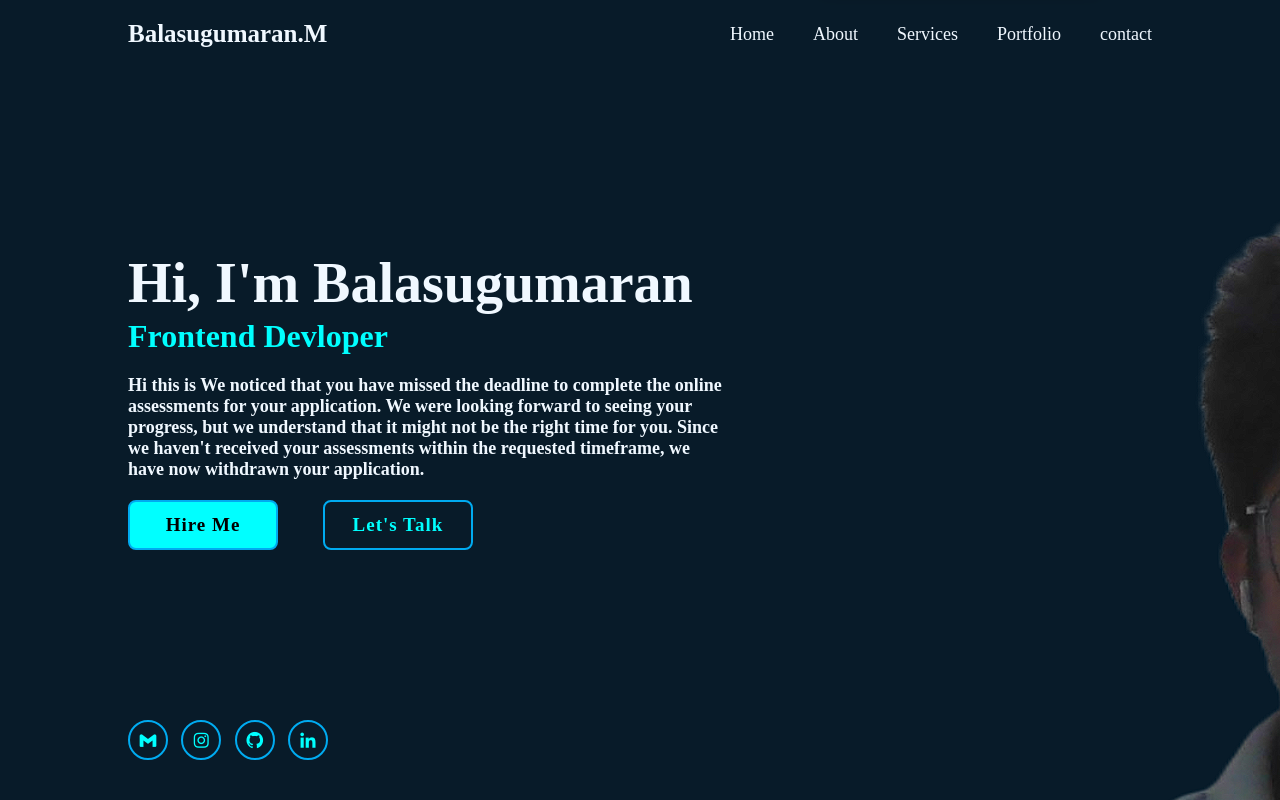
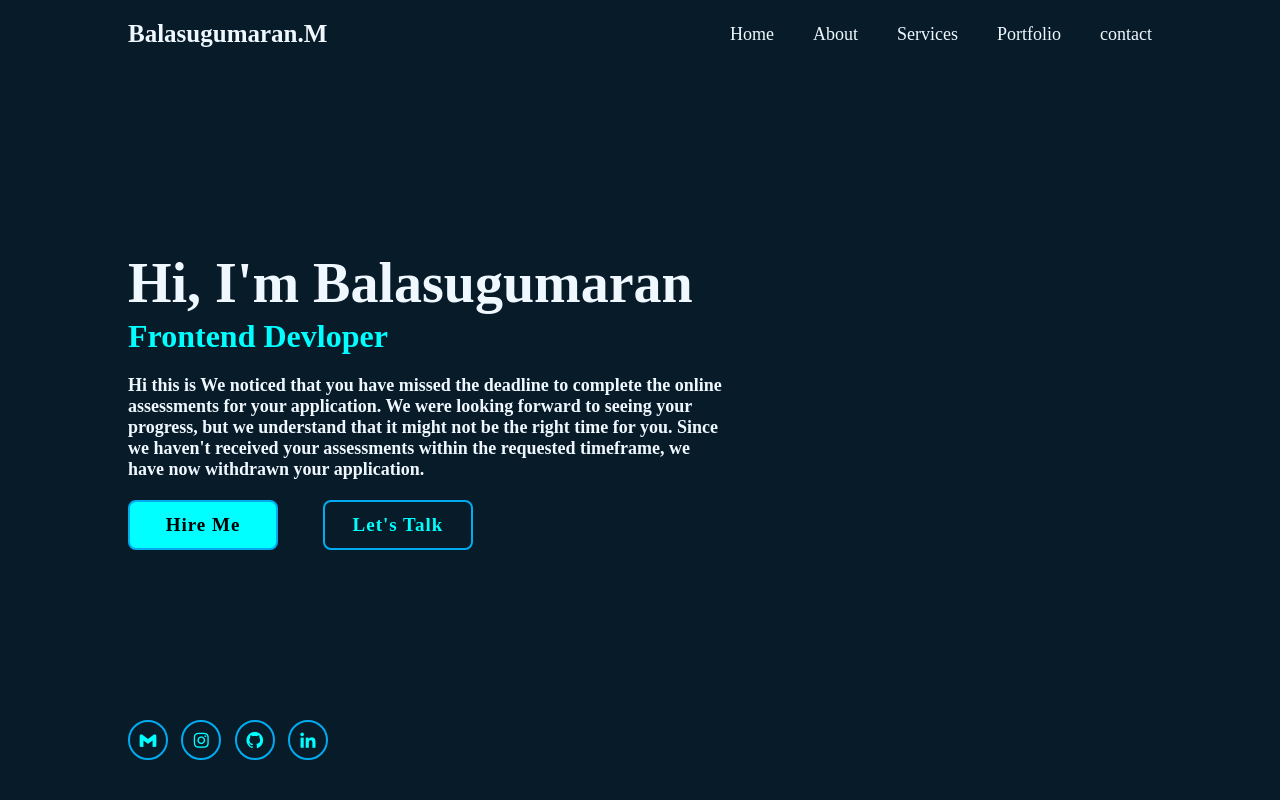
Before and after one commit to Balasugumaran/portfolio, a plain HTML site: page index.html in a window 1280 px wide. Drawn offline with nearby package versions, Linux system fonts and the light colour scheme.

Commit message:
Update style.css

```diff
--- a/style.css
+++ b/style.css
@@ -5,7 +5,7 @@
     font-family: 'poppins','sans-serif';
 }
 body{
-    /* background: #081b29; */
+    background: #081b29;
     color: aliceblue;
 }
 .header{
@@ -43,9 +43,9 @@ body{
 .home{
     display: flex;
     align-items: center;
-    background-size: cover;
-    background-position: center;
-    background: url('image1.jpg') no-repeat;
+/*     background-size: cover; */
+/*     background-position: center; */
+/*     background: url('image1.jpg') no-repeat; */
     height: 100vh;
     padding:0 10%;
 }
```
